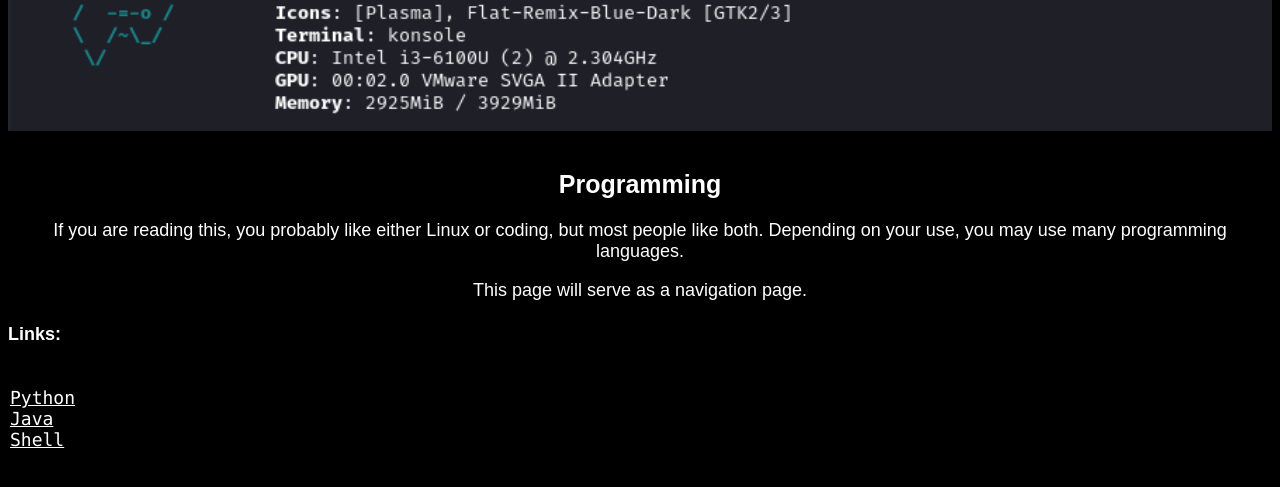
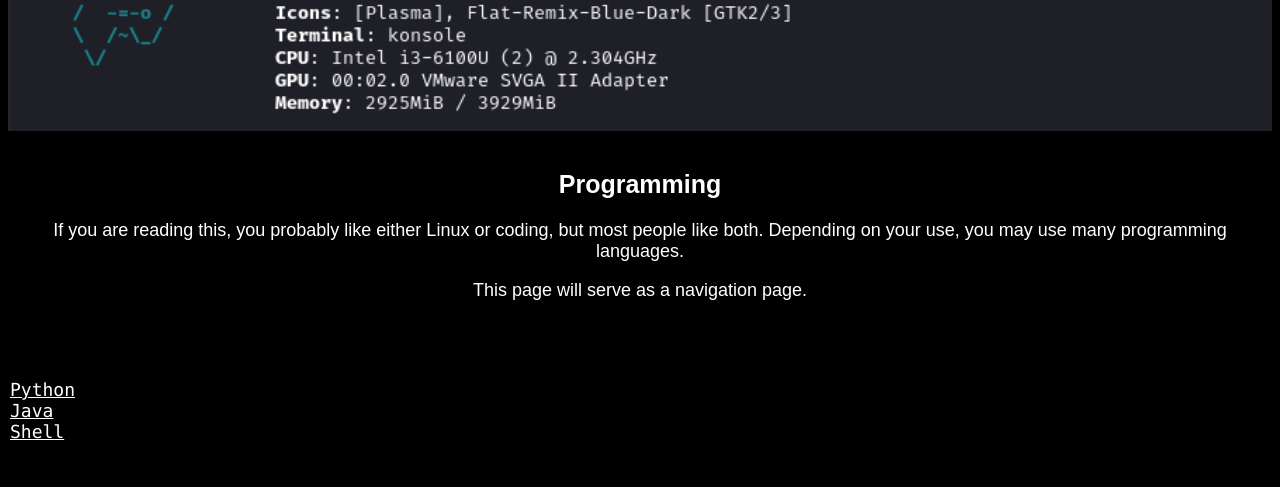
Before and after one commit to J0K3RS-L4UGH/J0K3RS-L4UGH.github.io, a plain HTML site: page programming.html in a window 1280 px wide. Shown: the part 277-764 px from the top of the page. Drawn offline with Linux system fonts and the light colour scheme.

Commit message:
Update styles.css

```diff
--- a/styles.css
+++ b/styles.css
@@ -67,9 +67,3 @@ code, a {
   background: rgb(12, 12, 12);
   padding: 10px;
 }
-
-h4 {
-  color: white;
-  font-size: 18px;
-  font-family: Arial, Helvetica, sans-serif;
-}
```
